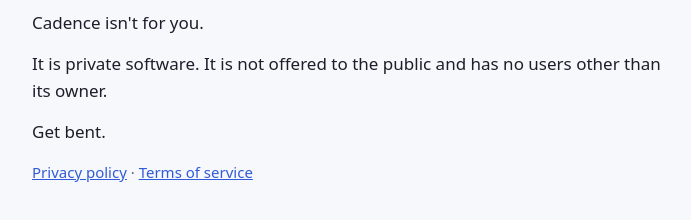
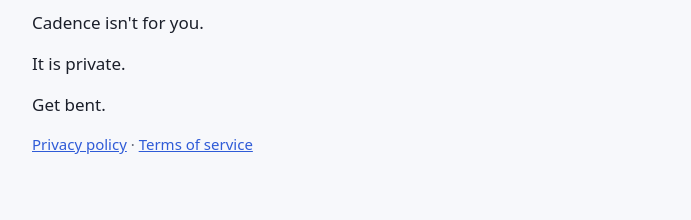
Before and after one commit to HughJanis-Labs/site, a plain HTML site: page index.html in a window 1280 px wide. Shown: the part 96-316 px from the top of the page, without its empty margins (288-979 px from the left). Drawn offline with Linux system fonts and the light colour scheme.

Commit message:
Home page: shorter
Co-Authored-By: Claude Fable 5.1 <noreply@anthropic.com>

```diff
--- a/index.html
+++ b/index.html
@@ -18,7 +18,7 @@
 <main>
   <h1>Cadence</h1>
   <p>Cadence isn't for you.</p>
-  <p>It is private software. It is not offered to the public and has no users other than its owner.</p>
+  <p>It is private.</p>
   <p>Get bent.</p>
   <p class="small"><a href="/privacy">Privacy policy</a> · <a href="/terms">Terms of service</a></p>
 </main>
```
